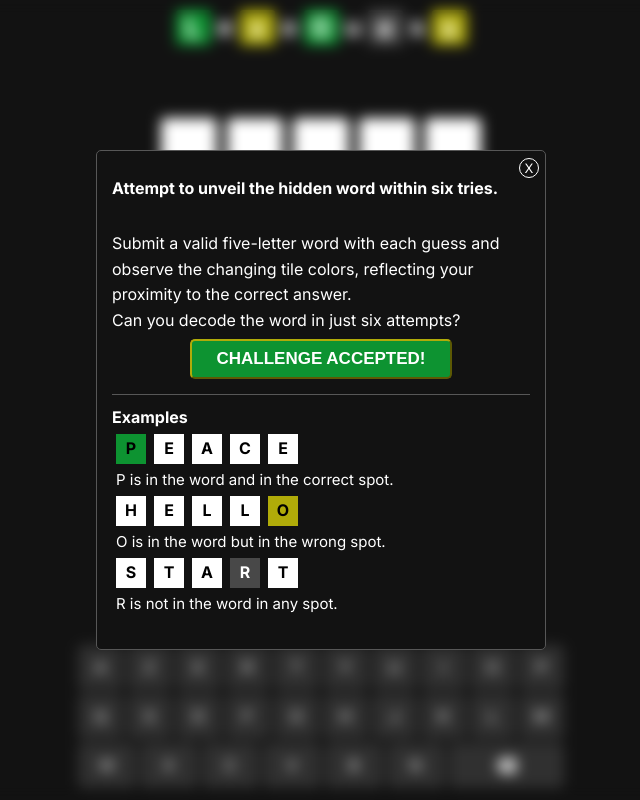
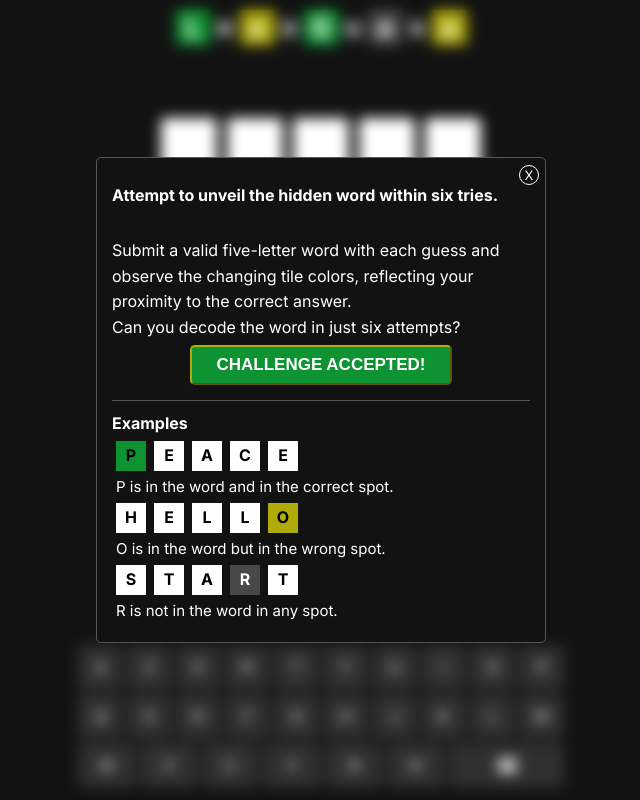
Before and after one commit to ShaheenJawadi/LexoGuess, a Next.js app: page / in a window 1280 px wide. Shown: the whole page, without its empty margins (319-959 px from the left). Built offline with nearby package versions, Linux system fonts and the light colour scheme; no server answers.

Commit message:
Update popup height

```diff
--- a/src/app/style.css
+++ b/src/app/style.css
@@ -174,7 +174,7 @@ padding: 10px;
 
 .popupContainer .popupBox {
     width: 450px;
-    min-height: 500px;
+    max-height: 550px;
     background: var(--background-color);
     border-radius: 5px;
     border: 1px solid #575757;
```
